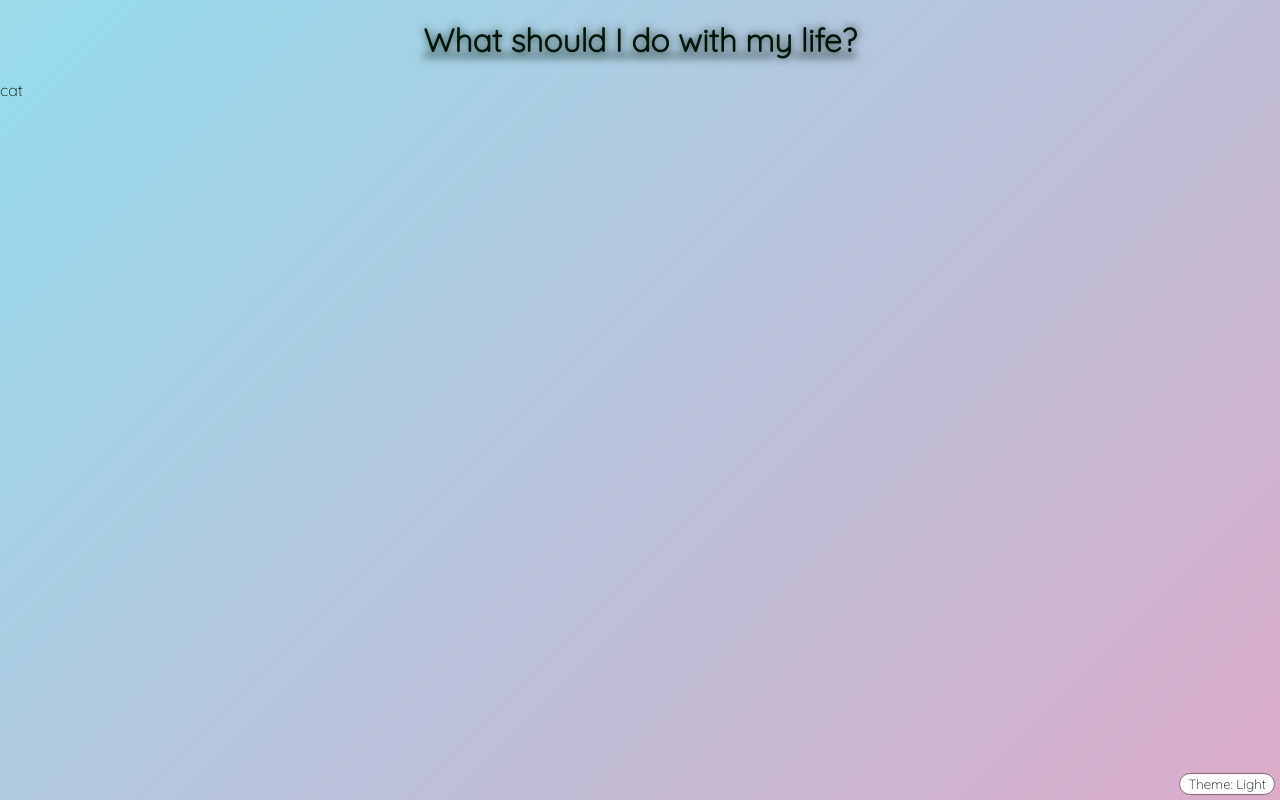
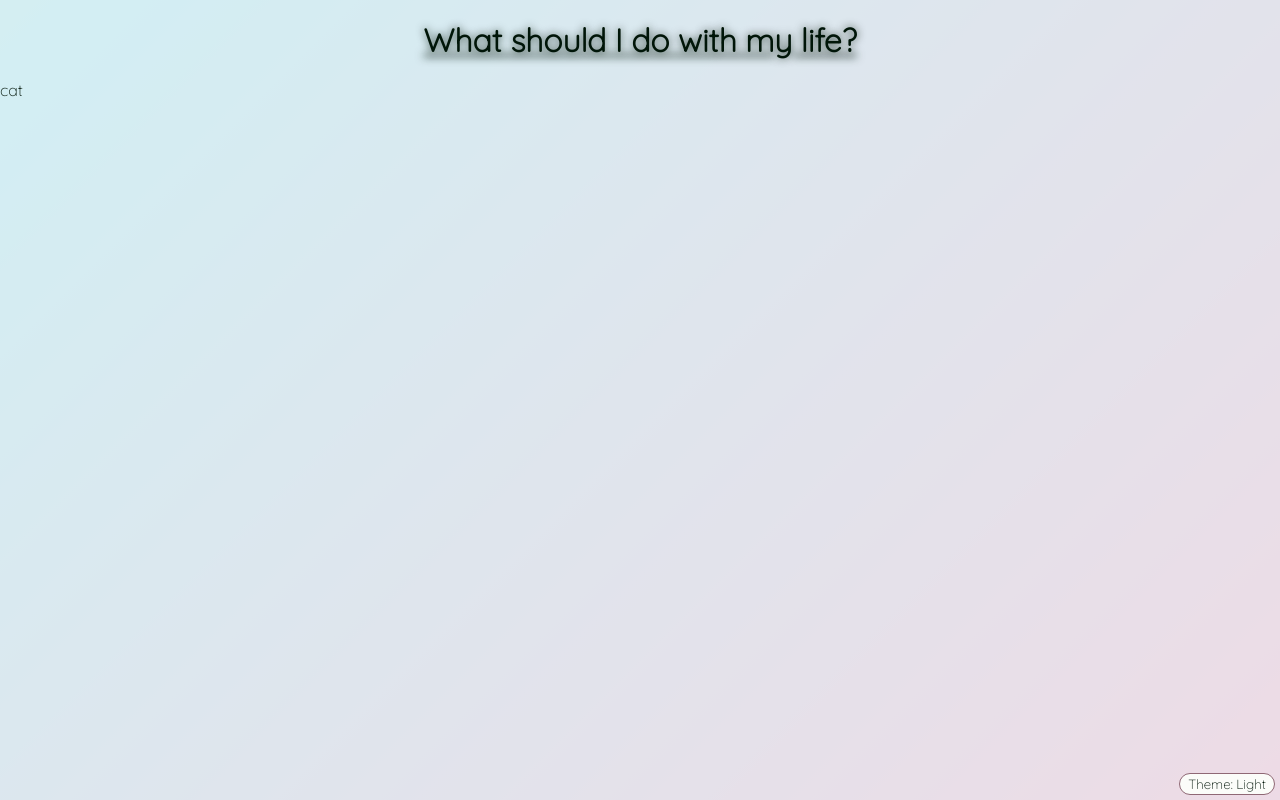
Before and after one commit to Vancouver-Shackers/what-should-i-do-with-my-life, a React (Create React App) app in the folder frontend/: page /#/cat in a window 1280 px wide. Built offline with nearby package versions, Linux system fonts and the light colour scheme.

Commit message:
css: more opaque background dim

```diff
--- a/frontend/src/index.scss
+++ b/frontend/src/index.scss
@@ -52,7 +52,7 @@ body,
       width: 100vw;
       height: 100vh;
 
-      background-color: transparentize($bg, 0.5);
+      background-color: transparentize($bg, 0.2);
       transition: background 0.5s ease;
     }
 
@@ -122,7 +122,7 @@ body,
       text-shadow: $fg 0 0 10px;
       text-align: center;
       line-height: 50vh;
-      background-color: transparentize($bg, 0.5);
+      background-color: transparentize($bg, 0.4);
       transition: background-color 0.2s ease, color 0.2s ease,
         text-shadow 0.2s ease;
       &:hover {
```
